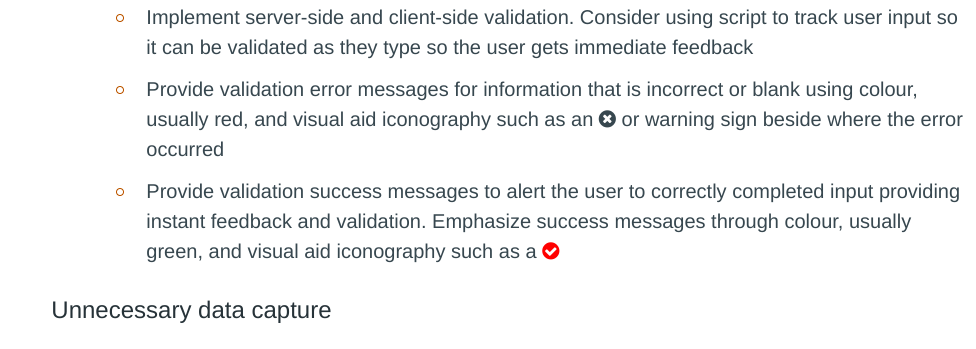
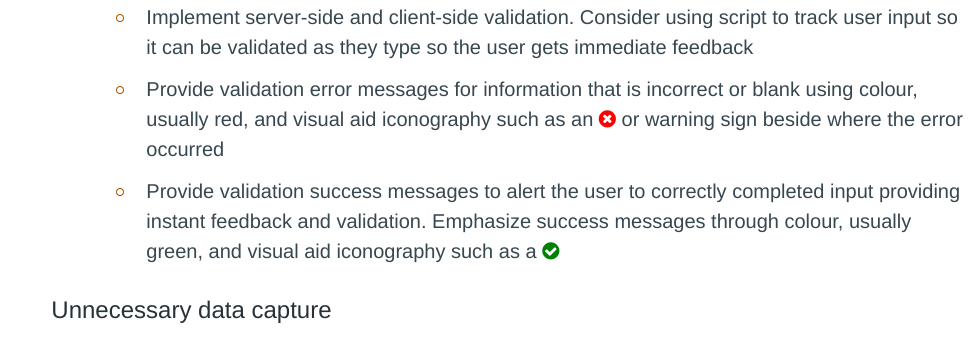
Before and after one commit to OxfordCityCouncil/OxfordCityCouncil.github.io, a Jekyll site: the page built from standards/forms.html, in a window 1280 px wide. Shown: the part 3276-3625 px from the top of the page, without its empty margins (304-1280 px from the left). Built offline with Jekyll 4.4.1, drawn with Linux system fonts in a browser that asks for light colours.

Commit message:
fa times css correct

```diff
--- a/styles/custom.css
+++ b/styles/custom.css
@@ -137,6 +137,6 @@ ul.nav.nav--pagination {
     color: green;
 }
 
-.fa-check-circle:before {
+.fa-times-circle:before {
     color: red;
 }
```
